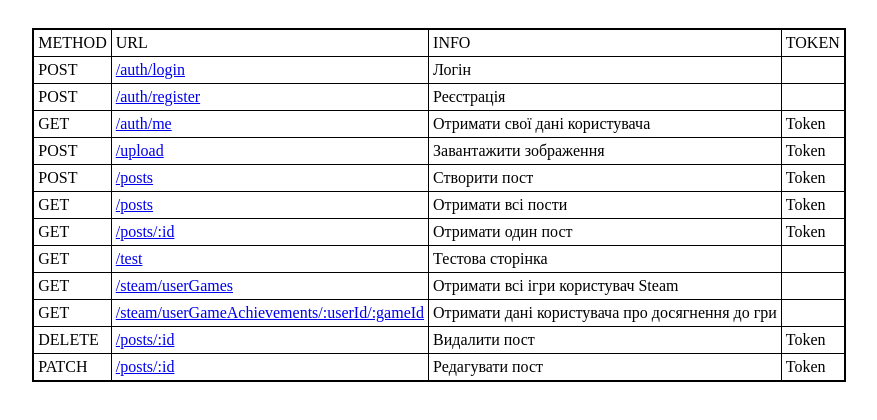
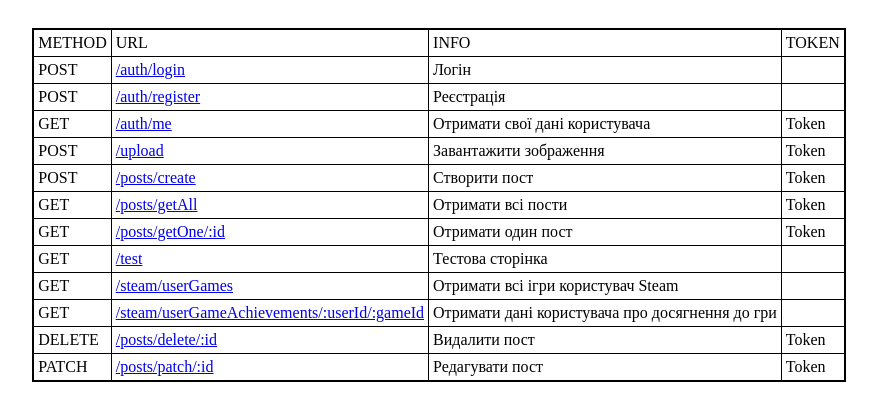
Before and after one commit to korlak/SteamCheck, a React (Create React App) app in the folder frontend/: page / in a window 1280 px wide. Shown: the top 420 px of the page, without its empty margins (201-1078 px from the left). Built offline with nearby package versions, Linux system fonts and the light colour scheme.

Commit message:
getAllPosts

```diff
--- a/frontend/src/App.jsx
+++ b/frontend/src/App.jsx
@@ -26,14 +26,14 @@ export default function App() {
        <Route path='/auth/register' element={ <Register />}></Route>
        <Route path='/auth/me' element={ <Me />}></Route>
        <Route path='/upload' element={ <Upload />}></Route>
-       <Route path='/posts' element={ <CreatePost />}></Route>
-       <Route path='/posts' element={ <GetAllPosts />}></Route>
-       <Route path='/posts/:id' element={ <GetOnePost />}></Route>
+       <Route path='/posts/create' element={ <CreatePost />}></Route>
+       <Route path='/posts/getAll' element={ <GetAllPosts />}></Route>
+       <Route path='/posts/getOne/:id' element={ <GetOnePost />}></Route>
        <Route path='/test' element={ <Test />}></Route>
        <Route path='/steam/userGames' element={ <GetUserGames />}></Route>
        <Route path='/steam/userGameAchievements/:userId/:gameId' element={ <GetUserAchievement />}></Route>
-       <Route path='/posts/:id' element={ <Patch />}></Route>
-       <Route path='/posts/:id' element={ <DeletePost />}></Route>
+       <Route path='/posts/patch/:id' element={ <Patch />}></Route>
+       <Route path='/posts/delete/:id' element={ <DeletePost />}></Route>
       </Routes>
     </Router>
   );
--- a/frontend/src/index.css
+++ b/frontend/src/index.css
@@ -34,3 +34,14 @@ form {
 form input{
     margin: 5px;
 }
+.post{
+    border: 1px solid gray;
+    padding: 5px;
+    margin: 5px;
+    display: inline-block;
+
+}
+.post textarea {
+    width: 300px;
+    height: 200px;
+}
--- a/frontend/src/links/getAllPosts.jsx
+++ b/frontend/src/links/getAllPosts.jsx
@@ -1,9 +1,80 @@
 import { useEffect, useState } from 'react'
 export default function GetAllPosts() {
+    const [data, setData] = useState(null);
+    const [responseData, setResponseData] = useState(null);
+
+    useEffect(() => {
+        const token = localStorage.getItem('token');
+        console.log(token)
+        if (token) {
+            fetch('/posts/getAll', {
+                method: 'GET',
+                headers: {
+                    Authorization: `Bearer ${token}`,
+                    'Content-Type': 'application/json',
+                },
+            })
+                .then((res) => {
+                    if (!res.ok) {
+                        throw new Error('Failed to fetch user data');
+                    }
+                    setResponseData(token)
+                    return res.json();
+                })
+                .then((res) => setData(res))
+                .catch((err) => {
+                    console.error('Error fetching data:', err);
+                    setData('Помилка при отриманні даних');
+                });
+        } else {
+            setData('Токен відсутній');
+        }
+    }, []);
+
+    const inputPosts = () => {
+        return data.map((arr, index) => {
+            return (
+                <div className='post'>
+                    <div>{arr._id}</div>
+                    <h3>{arr.title}</h3>
+                    <textarea>{arr.text}</textarea>
+                    <br />
+                    <span><b>views:</b>{arr.viewsCount}&nbsp;&nbsp;</span>
+                    <span>{arr.createdAt}</span>
+                    <br />
+                    <div><b>Tags:</b></div>
+                    {
+                        arr.tags.map((tag, index) => {
+                            return (<span>
+                                &nbsp;
+                                {tag}
+                            </span>)
+                        })
+                    }
+                    <br />
+                </div>
+            )
+        })
+    }
 
     return (
         <div className='content'>
-            <h1>all</h1>
+            {
+                data ? (
+                    <div>
+                        <h1>Всі пости</h1>
+                        {inputPosts()}
+
+                    </div>
+                ) : (
+                    'Завантаження...'
+                )}
+            {responseData && (
+                <div>
+                    <h2>Token</h2>
+                    <pre>{JSON.stringify(responseData, null, 2)}</pre>
+                </div>
+            )}
         </div>
     )
 }
--- a/frontend/src/links/mainPage.jsx
+++ b/frontend/src/links/mainPage.jsx
@@ -37,19 +37,19 @@ export default function MainPage(){
           </tr>
           <tr>
             <td>POST</td>
-            <td><Link to="/posts">/posts</Link></td>
+            <td><Link to="/posts/create">/posts/create</Link></td>
             <td>Створити пост</td>
             <td>Token</td>
           </tr>
           <tr>
             <td>GET</td>
-            <td><Link to="/posts">/posts</Link></td>
+            <td><Link to="/posts/getAll">/posts/getAll</Link></td>
             <td>Отримати всі пости</td>
             <td>Token</td>
           </tr>
           <tr>
             <td>GET</td>
-            <td><Link to="/posts/:id">/posts/:id</Link></td>
+            <td><Link to="/posts/getOne/:id">/posts/getOne/:id</Link></td>
             <td>Отримати один пост</td>
             <td>Token</td>
           </tr>
@@ -74,13 +74,13 @@ export default function MainPage(){
 
           <tr>
             <td>DELETE</td>
-            <td><Link to="/posts/:id">/posts/:id</Link></td>
+            <td><Link to="/posts/delete/:id">/posts/delete/:id</Link></td>
             <td>Видалити пост</td>
             <td>Token</td>
           </tr>
           <tr>
             <td>PATCH</td>
-            <td><Link to="/posts/:id">/posts/:id</Link></td>
+            <td><Link to="/posts/patch/:id">/posts/patch/:id</Link></td>
             <td>Редагувати пост</td>
             <td>Token</td>
           </tr>
```
Also changed, not shown: 1 other file (tests, documents, lock files or other folders).
